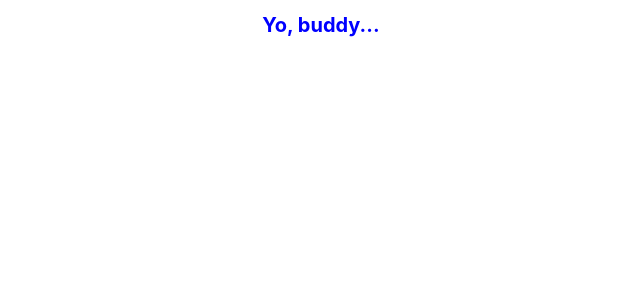
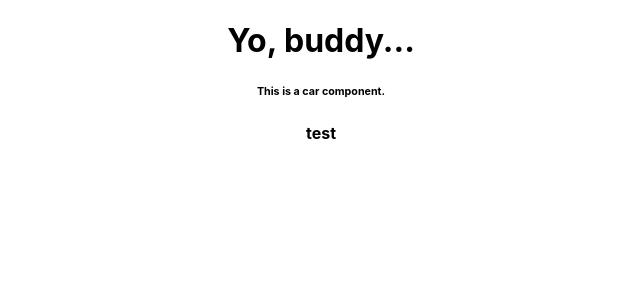
Before and after one commit to asovacloud/pikadu, a React (Create React App) app: page / in a window 1280 px wide. Shown: the top 300 px of the page, without its empty margins (319-959 px from the left). Built offline with nearby package versions, Linux system fonts and the light colour scheme.

Commit message:
Create simple component

```diff
--- a/src/App.js
+++ b/src/App.js
@@ -1,4 +1,6 @@
+import React from 'react';
 import './App.css';
+import Car from './Car/Car';
 
 function App() {
   const divStyle = {
@@ -7,7 +9,9 @@ function App() {
 
   return (
     <div style={divStyle}>
-      <h1 style={{color: 'blue', fontSize: '20px'}}>Yo, buddy...</h1>
+      <h1>Yo, buddy...</h1>
+
+      <Car />
     </div>
   );
 
--- /dev/null
+++ b/src/Car/Car.js
@@ -0,0 +1,10 @@
+import React from 'react';
+
+const Car = () => (
+  <div>
+    <h6>This is a car component.</h6>
+    <strong>test</strong>
+  </div>
+);
+
+export default Car;
```
